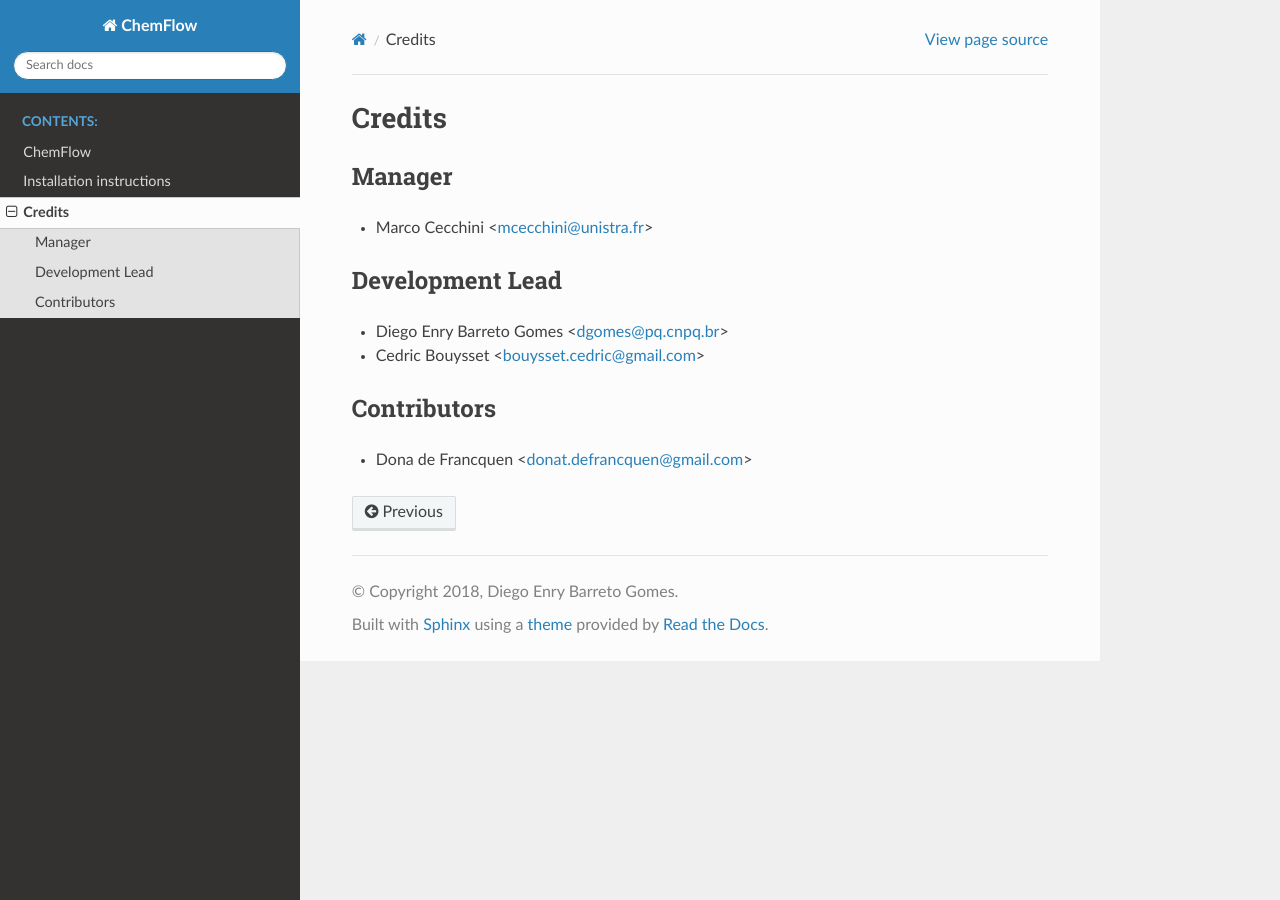
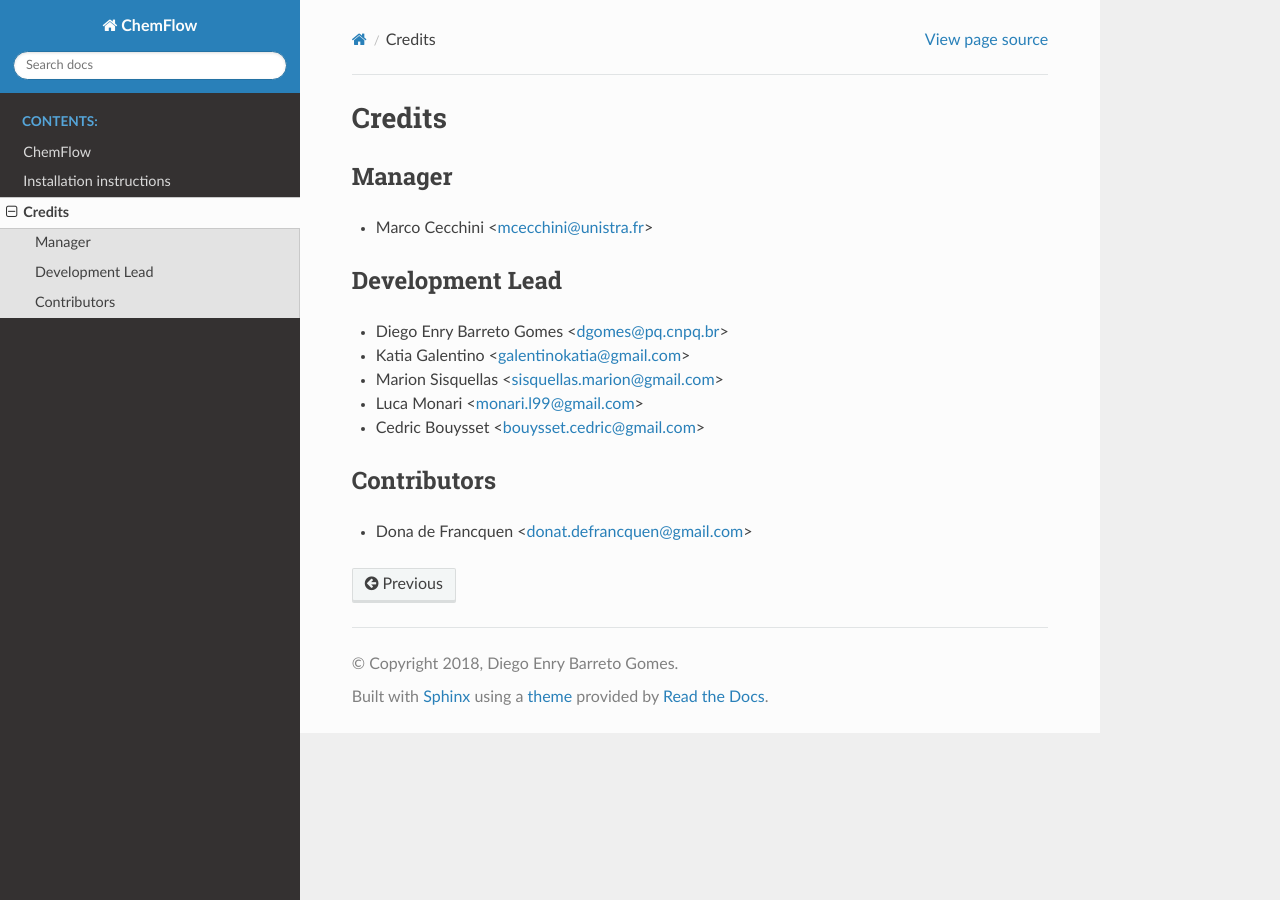
Before and after one commit to IFMlab/ChemFlow, a Sphinx documentation site: the page built from docs/authors.rst, in a window 1280 px wide. Built offline with Sphinx 7.4.7 and the Read the Docs theme 2.0.0, drawn with Linux system fonts in a browser that asks for light colours; pages that are not in the unit, such as notebooks, are missing from menus.

Commit message:
Update authors.rst

```diff
--- a/docs/authors.rst
+++ b/docs/authors.rst
@@ -11,6 +11,9 @@ Development Lead
 ----------------
 
 * Diego Enry Barreto Gomes <dgomes@pq.cnpq.br>
+* Katia Galentino <galentinokatia@gmail.com>
+* Marion Sisquellas <sisquellas.marion@gmail.com>
+* Luca Monari <monari.l99@gmail.com>
 * Cedric Bouysset <bouysset.cedric@gmail.com>
 
 Contributors
```
